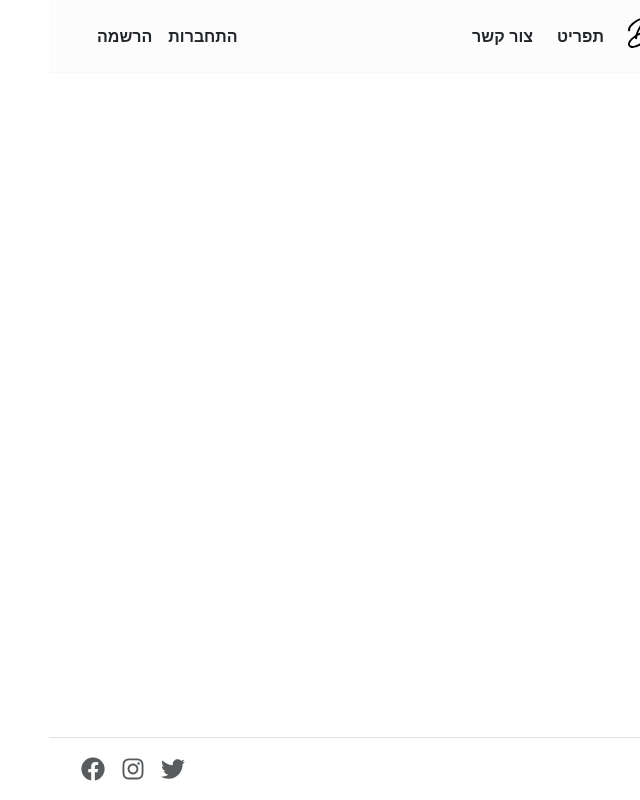
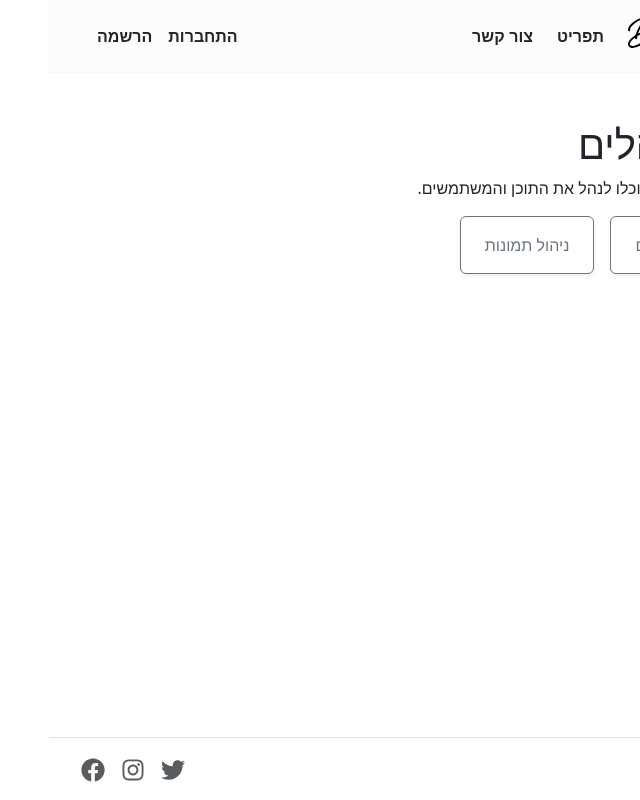
Before and after one commit to GuyHasan/BlackCherry, a React (Vite) app in the folder Frontend/: page /admin in a window 1280 px wide. Shown: the whole page, without its empty margins (640-1280 px from the left). Built offline with nearby package versions, Linux system fonts and the light colour scheme; no server answers.

Commit message:
feat(admin): add Admin component with management links; update Navbar to include admin navigation for authorized users

```diff
--- a/Frontend/src/App.jsx
+++ b/Frontend/src/App.jsx
@@ -13,6 +13,7 @@ import Profile from "./components/users/Profile";
 import CategoryPage from "./components/products/CategoryPage";
 import ProductPage from "./components/products/ProductPage";
 import AddProduct from "./components/products/AddProduct";
+import Admin from "./components/Admin";
 
 import { BrowserRouter as Router, Route, Routes } from "react-router-dom";
 import { useEffect } from "react";
@@ -43,7 +44,7 @@ function App() {
 								<Route path=':categoryKey/:productSlug' element={<ProductPage />} />
 							</Route>
 							<Route path='/admin'>
-								<Route index element={<h1>Admin Dashboard</h1>} />
+								<Route index element={<Admin />} />
 								<Route path='products'>
 									<Route index element={<h1>Manage Products</h1>} />
 									<Route path='add' element={<AddProduct />} />
--- /dev/null
+++ b/Frontend/src/components/Admin.jsx
@@ -0,0 +1,32 @@
+import { Link } from "react-router-dom";
+import "bootstrap/dist/css/bootstrap.min.css";
+
+function Admin() {
+	return (
+		<div className='d-flex flex-column align-items-center justify-content-center pt-5 text-center'>
+			<h1>פאנל מנהלים</h1>
+			<p>ברוכים הבאים לפאנל המנהלים של האתר. כאן תוכלו לנהל את התוכן והמשתמשים.</p>
+			<nav>
+				<ul className='list-unstyled d-flex gap-3 justify-content-center p-0'>
+					<li>
+						<Link to='/admin/products' className='btn btn-outline-secondary px-4 py-3 rounded shadow-sm'>
+							ניהול מוצרים
+						</Link>
+					</li>
+					<li>
+						<Link to='/admin/users' className='btn btn-outline-secondary px-4 py-3 rounded shadow-sm'>
+							ניהול משתמשים
+						</Link>
+					</li>
+					<li>
+						<Link to='/admin/orders' className='btn btn-outline-secondary px-4 py-3 rounded shadow-sm'>
+							ניהול תמונות
+						</Link>
+					</li>
+				</ul>
+			</nav>
+		</div>
+	);
+}
+
+export default Admin;
--- a/Frontend/src/components/Navbar.jsx
+++ b/Frontend/src/components/Navbar.jsx
@@ -4,6 +4,7 @@ import { logoutThunk } from "../redux/slices/userSlice";
 
 function Navbar() {
 	const { isAuthenticated } = useSelector((state) => state.user);
+	const isAdminOrEmployee = useSelector((state) => state.user.user?.isAdmin || state.user.user?.isEmployee) || false;
 	const dispatch = useDispatch();
 	const navigate = useNavigate();
 	const handleLogout = async () => {
@@ -31,6 +32,11 @@ function Navbar() {
 						<NavLink className='nav-link' to='/contact'>
 							צור קשר
 						</NavLink>
+						{isAdminOrEmployee && (
+							<NavLink className='nav-link' to='/admin'>
+								ניהול
+							</NavLink>
+						)}
 					</div>
 					<div className='d-flex align-items-center justify-content-end gap-3'>
 						{isAuthenticated ? (
```
Also changed, not shown: Frontend/src/components/products/ManageProducts.jsx (added, +13 -0 lines).
